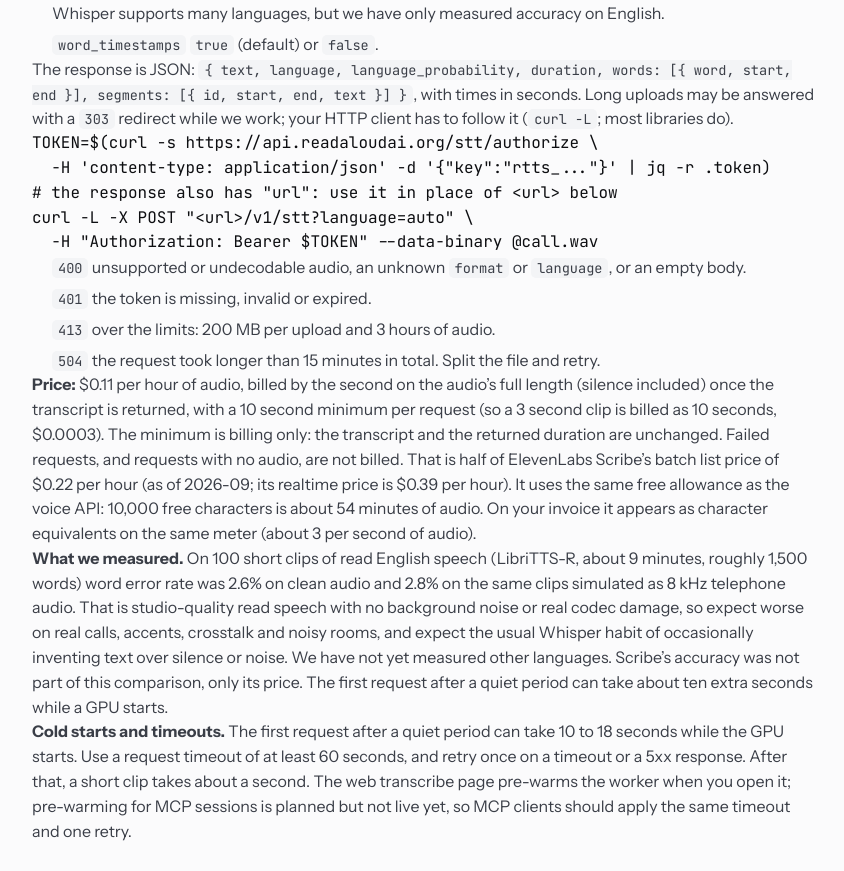
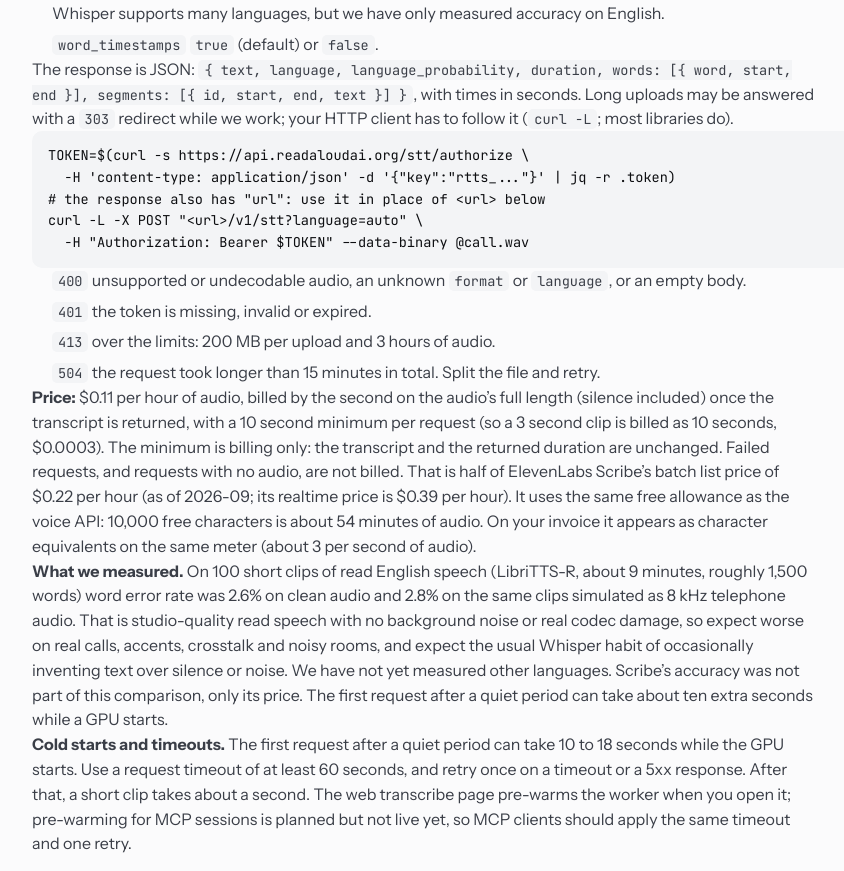
Before and after one commit to tsushanth/ListenAI, a Next.js app in the folder web/: page /developers in a window 1280 px wide. Shown: the part 5685-6556 px from the top of the page, without its empty margins (72-916 px from the left). Built offline with nearby package versions, Linux system fonts and the light colour scheme; no server answers.

Commit message:
Web: panel for bare <pre> that is a direct child of .ra-ref
Co-Authored-By: Claude Sonnet 5.5 <noreply@anthropic.com>

```diff
--- a/web/src/app/globals.css
+++ b/web/src/app/globals.css
@@ -223,7 +223,7 @@ body {
 /* Inline-code styling must not leak into code BLOCKS: light text on the light panel made every line of a block unreadable. */
 .ra-ref pre code { background: none; padding: 0; border-radius: 0; font-size: inherit; color: inherit; }
 /* A bare <pre> outside the dark .ra-code blocks gets its own panel instead of per-line highlights. */
-.ra-ref :not(.ra-code) > pre { background: var(--panel); padding: 14px 16px; border-radius: 10px; font-size: .85rem; line-height: 1.6; }
+.ra-ref > pre, .ra-ref :not(.ra-code) > pre { background: var(--panel); padding: 14px 16px; border-radius: 10px; font-size: .85rem; line-height: 1.6; }
 @media (prefers-reduced-motion: reduce) { .ra * { transition: none !important; animation: none !important; } }
 
 /* ===== Voice studio (/voices). Light .ra system; calm, one job per screen. ===== */
```
